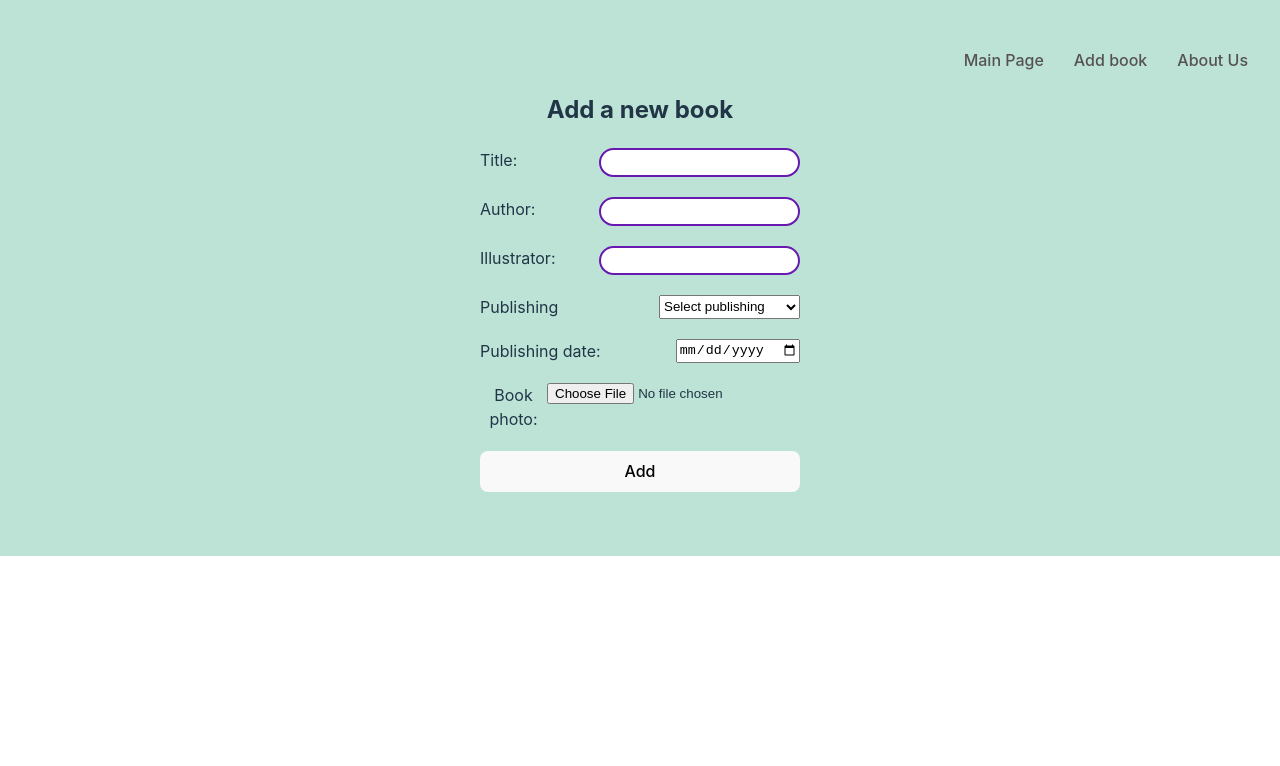
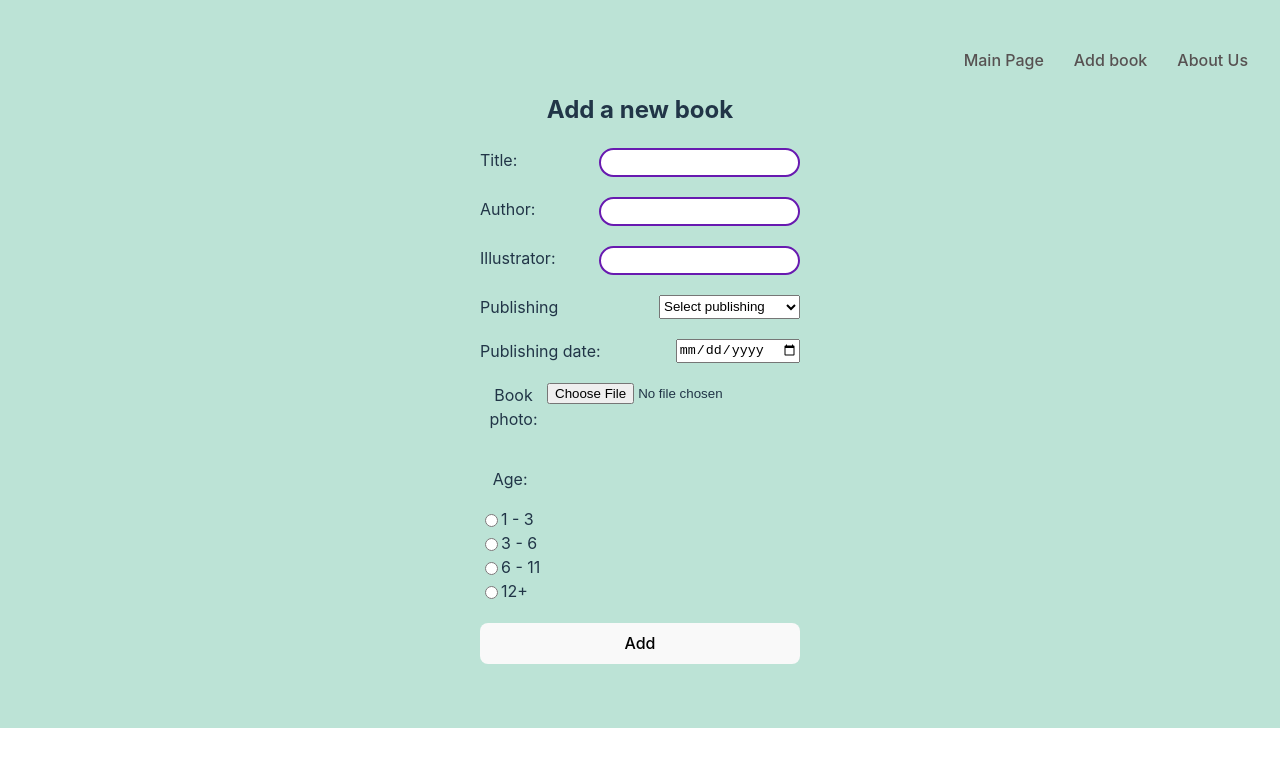
Before and after one commit to elMP/React-2023-Q1, a React (Vite) app in the folder rss-react-course/: page /addbook in a window 1280 px wide. Shown: the top 766 px of the page. Built offline with nearby package versions, Linux system fonts and the light colour scheme.

Commit message:
feat: add radio buttons

```diff
--- a/rss-react-course/src/App.css
+++ b/rss-react-course/src/App.css
@@ -40,3 +40,7 @@
 .new-book-form button {
   width: 100%;
 }
+
+.age label {
+  justify-content: flex-start;
+}
--- a/rss-react-course/src/pages/AddBook.tsx
+++ b/rss-react-course/src/pages/AddBook.tsx
@@ -10,7 +10,10 @@ export type NewBookData = {
   illustrator: React.RefObject<HTMLInputElement>;
   publishing: React.RefObject<HTMLSelectElement>;
   year: React.RefObject<HTMLInputElement>;
-  age: React.RefObject<HTMLInputElement>;
+  age1: React.RefObject<HTMLInputElement>;
+  age2: React.RefObject<HTMLInputElement>;
+  age3: React.RefObject<HTMLInputElement>;
+  age4: React.RefObject<HTMLInputElement>;
   description: React.RefObject<HTMLTextAreaElement>;
   img: React.RefObject<HTMLInputElement>;
 };
@@ -28,7 +31,10 @@ class AddBook extends React.Component {
       illustrator: React.createRef(),
       publishing: React.createRef(),
       year: React.createRef(),
-      age: React.createRef(),
+      age1: React.createRef(),
+      age2: React.createRef(),
+      age3: React.createRef(),
+      age4: React.createRef(),
       description: React.createRef(),
       img: React.createRef(),
     },
@@ -38,9 +44,16 @@ class AddBook extends React.Component {
   handleSubmit(event: React.FormEvent<HTMLFormElement>) {
     event.preventDefault();
 
-    console.log(this.state.newBookData.publishing.current?.value.substring(0, 4));
-    console.log(this.state.newBookData.year.current?.value);
-    console.log(this.state.newBookData.img.current?.value);
+    let age = 0;
+    if (this.state.newBookData.age1.current?.checked) {
+      age = 1;
+    } else if (this.state.newBookData.age2.current?.checked) {
+      age = 3;
+    } else if (this.state.newBookData.age3.current?.checked) {
+      age = 6;
+    } else {
+      age = 12;
+    }
 
     const newBook: Book = {
       id: this.state.cardList.length,
@@ -49,7 +62,7 @@ class AddBook extends React.Component {
       illustrator: this.state.newBookData.illustrator.current?.value || '',
       publishing: this.state.newBookData.publishing.current?.value || '',
       year: Number(this.state.newBookData.year.current?.value.substring(0, 4)) || 0,
-      age: 2,
+      age: age,
       description: '',
       img: this.state.newBookData.img.current?.files![0]
         ? URL.createObjectURL(this.state.newBookData.img.current?.files[0] as Blob)
@@ -100,6 +113,25 @@ class AddBook extends React.Component {
             Book photo:
             <input type="file" ref={this.state.newBookData.img} />
           </label>
+          <div className="age">
+            <p>Age:</p>
+            <label>
+              <input name="age" type="radio" ref={this.state.newBookData.age1} />
+              1 - 3 <br />
+            </label>
+            <label>
+              <input name="age" type="radio" ref={this.state.newBookData.age2} />
+              3 - 6 <br />
+            </label>
+            <label>
+              <input name="age" type="radio" ref={this.state.newBookData.age3} />
+              6 - 11 <br />
+            </label>
+            <label>
+              <input name="age" type="radio" ref={this.state.newBookData.age4} />
+              12+ <br />
+            </label>
+          </div>
           <button type="submit">Add</button>
         </form>
 
```
